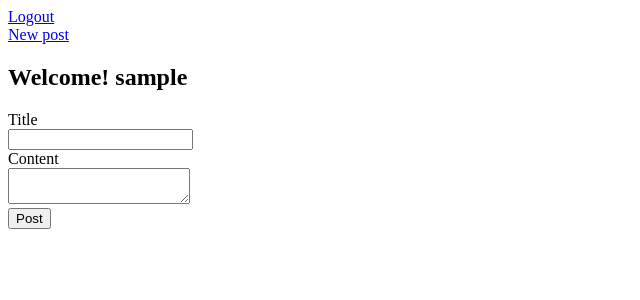
After one commit to sg-kim/python_flask, a Flask app: page /post/new in a window 1280 px wide. The commit adds this page. Shown: the top 300 px of the page, without its empty margins (0-640 px from the left). Run offline with Flask 2, Linux system fonts and the light colour scheme; the visitor is signed in with stand-in values (Sample User, id 1); data comes from the database, SQL or seed files in the repository.

Commit message:
exercise on implementing CRUD functions with Maria DB

```diff
--- a/11_CRUD_Login_exer/CRUDLoginExercise/forms.py
+++ b/11_CRUD_Login_exer/CRUDLoginExercise/forms.py
@@ -1,6 +1,6 @@
 from flask_wtf import FlaskForm
 from flask_login import current_user
-from wtforms import StringField, PasswordField, SubmitField, BooleanField
+from wtforms import StringField, PasswordField, SubmitField, TextAreaField
 from wtforms.validators import DataRequired, Length, Email, EqualTo, ValidationError
 from CRUDLoginExercise.models import User
 
@@ -25,3 +25,12 @@ class loginForm(FlaskForm):
 	email = StringField('Email', validators=[DataRequired(), Email()])
 	password = PasswordField('Password', validators=[DataRequired()])
 	submit = SubmitField('Login')
+
+
+class postForm(FlaskForm):
+	title = StringField('Title', validators=[DataRequired()])
+	content = TextAreaField('Content', validators=[DataRequired()])
+	submit = SubmitField('Post')
+
+class deleteForm(FlaskForm):
+	submit = SubmitField('Delete')
--- a/11_CRUD_Login_exer/CRUDLoginExercise/models.py
+++ b/11_CRUD_Login_exer/CRUDLoginExercise/models.py
@@ -1,3 +1,4 @@
+from datetime import datetime
 from CRUDLoginExercise import db, login_manager
 from flask_login import UserMixin
 
@@ -10,3 +11,10 @@ class User(db.Model, UserMixin):
 	username = db.Column(db.String(20), unique = True, nullable = False)
 	email = db.Column(db.String(50), unique = True, nullable = False)
 	password = db.Column(db.String(60), nullable = False)
+
+class Post(db.Model):
+	id = db.Column(db.Integer, primary_key = True)
+	author = db.Column(db.String(20), unique = True, nullable = False)
+	title = db.Column(db.String(50), nullable = False)
+	content = db.Column(db.Text, nullable = False)
+	datePosted = db.Column(db.DateTime, nullable = False, default=datetime.utcnow)
--- a/11_CRUD_Login_exer/CRUDLoginExercise/routes.py
+++ b/11_CRUD_Login_exer/CRUDLoginExercise/routes.py
@@ -1,13 +1,20 @@
-from flask import render_template, url_for, redirect, request
-from CRUDLoginExercise.forms import registrationForm, loginForm
-from CRUDLoginExercise.models import User
+from flask import render_template, url_for, redirect, request, abort
+from CRUDLoginExercise.forms import registrationForm, loginForm, postForm, deleteForm
+from CRUDLoginExercise.models import User, Post
 from CRUDLoginExercise import app, bcrypt, db
 from flask_login import login_user, current_user, logout_user, login_required
 
 @app.route("/")
 @app.route("/home")
 def home():
-	return render_template("home.html")
+	posts = Post.query.all()
+	return render_template("home.html", posts = posts)
+
+@app.route("/home/<int:postId>")
+def homeWithPost(postId):
+	post = Post.query.get_or_404(postId)
+	posts = Post.query.all()
+	return render_template("home.html", post = post, posts = posts)
 
 @app.route("/register", methods=['GET', 'POST'])
 def register():
@@ -39,3 +46,49 @@ def login():
 def logout():
 	logout_user()
 	return redirect(url_for('home'))
+
+@app.route("/post/new", methods=['GET', 'POST'])
+@login_required
+def newPost():
+	form = postForm()
+	if form.validate_on_submit():
+		post = Post(author = current_user.username, title = form.title.data, content = form.content.data)
+		db.session.add(post)
+		db.session.commit()
+		return redirect(url_for('homeWithPost', postId = post.id))
+	return render_template('create_post.html', title = 'New post', form = form)
+
+@app.route("/post/update/<int:postId>", methods=['GET', 'POST'])
+@login_required
+def updatePost(postId):
+	post = Post.query.get_or_404(postId)
+	if post.author != current_user.username:
+		abort(403)
+	else:
+		form = postForm()
+		if form.validate_on_submit():
+			post.title = form.title.data
+			post.content = form.content.data
+			db.session.commit()
+			return redirect(url_for('homeWithPost', postId = post.id))
+		elif request.method == 'GET':
+			form.title.data = post.title
+			form.content.data = post.content
+			return render_template('create_post.html', title = 'Update post', form = form)
+		else:
+			return redirect(url_for('home'))
+
+@app.route("/post/delete/<int:postId>", methods=['GET', 'POST'])
+@login_required
+def deletePost(postId):
+	post = Post.query.get_or_404(postId)
+	if post.author != current_user.username:
+		abort(403)
+	else:
+		form = deleteForm()
+		if form.validate_on_submit():
+			db.session.delete(post)
+			db.session.commit()
+			return redirect(url_for('home'))
+		else:
+			return render_template('delete_post.html', post = post, form = form)
--- /dev/null
+++ b/11_CRUD_Login_exer/CRUDLoginExercise/templates/create_post.html
@@ -0,0 +1,35 @@
+{%extends "layout.html"%}
+{%block content%}
+	<form method="POST" action="">
+		{{form.hidden_tag()}}
+		<div>
+			{{form.title.label}}
+		</div>
+		<div>
+			{{form.title}}
+		</div>
+		{%if form.title.errors%}
+			<div>
+				{%for error in form.title.errors%}
+					<span>{{error}}</span>
+				{%endfor%}
+			</div>
+		{%endif%}
+		<div>
+			{{form.content.label}}
+		</div>
+		<div>
+			{{form.content}}
+		</div>
+		{%if form.content.errors%}
+			<div>
+				{%for error in form.content.errors%}
+					<span>{{error}}</span>
+				{%endfor%}
+			</div>
+		{%endif%}
+		<div>
+			{{form.submit}}
+		</div>
+	</form>
+{%endblock content%}
--- a/11_CRUD_Login_exer/CRUDLoginExercise/templates/layout.html
+++ b/11_CRUD_Login_exer/CRUDLoginExercise/templates/layout.html
@@ -19,6 +19,9 @@
 	</div>
 	<div>
 		{%if current_user.is_authenticated%}
+			<div>
+				<a href="{{url_for('newPost')}}">New post</a>
+			<div>
 			<h2>Welcome! {{current_user.username}}</h2>
 		{%else%}
 			<h2>Welcome! Please login</h2>
```
Also changed, not shown: 11_CRUD_Login_exer/CRUDLoginExercise/templates/delete_post.html (added, +18 -0 lines), 11_CRUD_Login_exer/CRUDLoginExercise/templates/home.html (+25 -0 lines).
